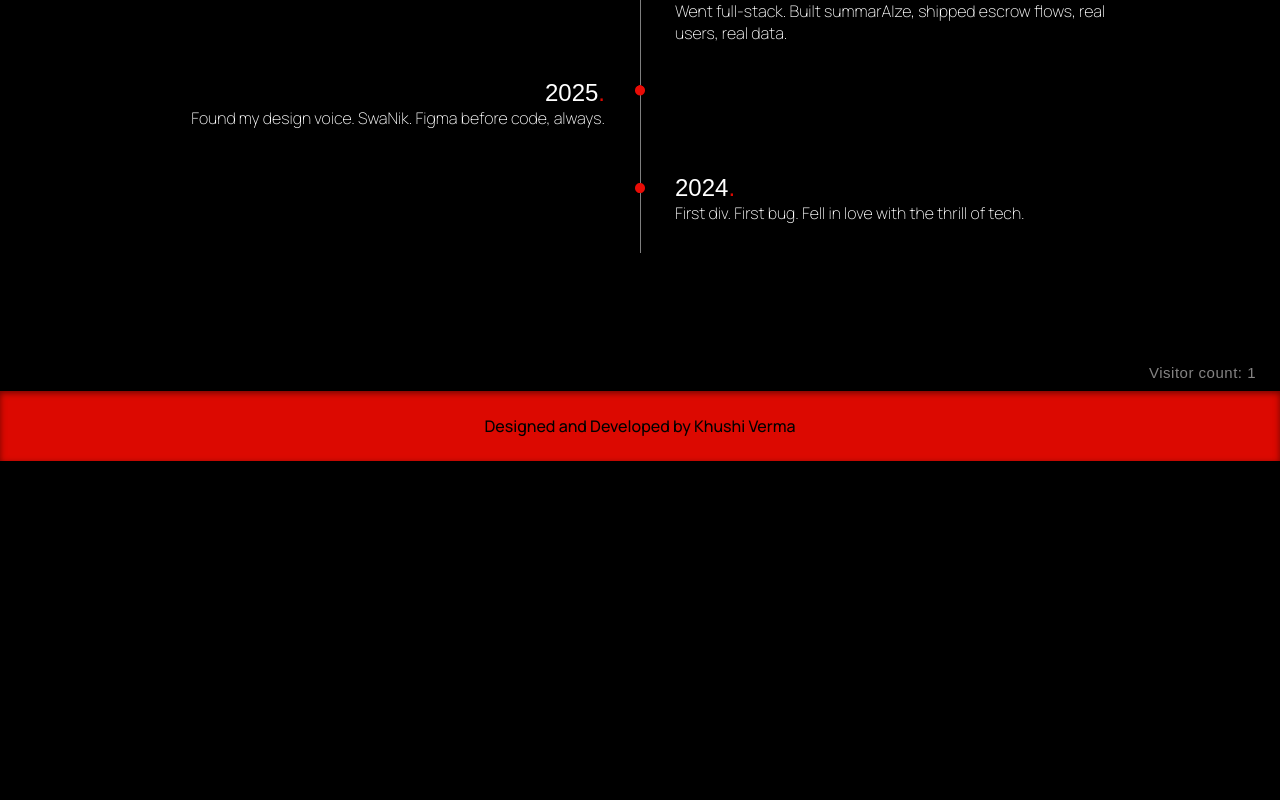
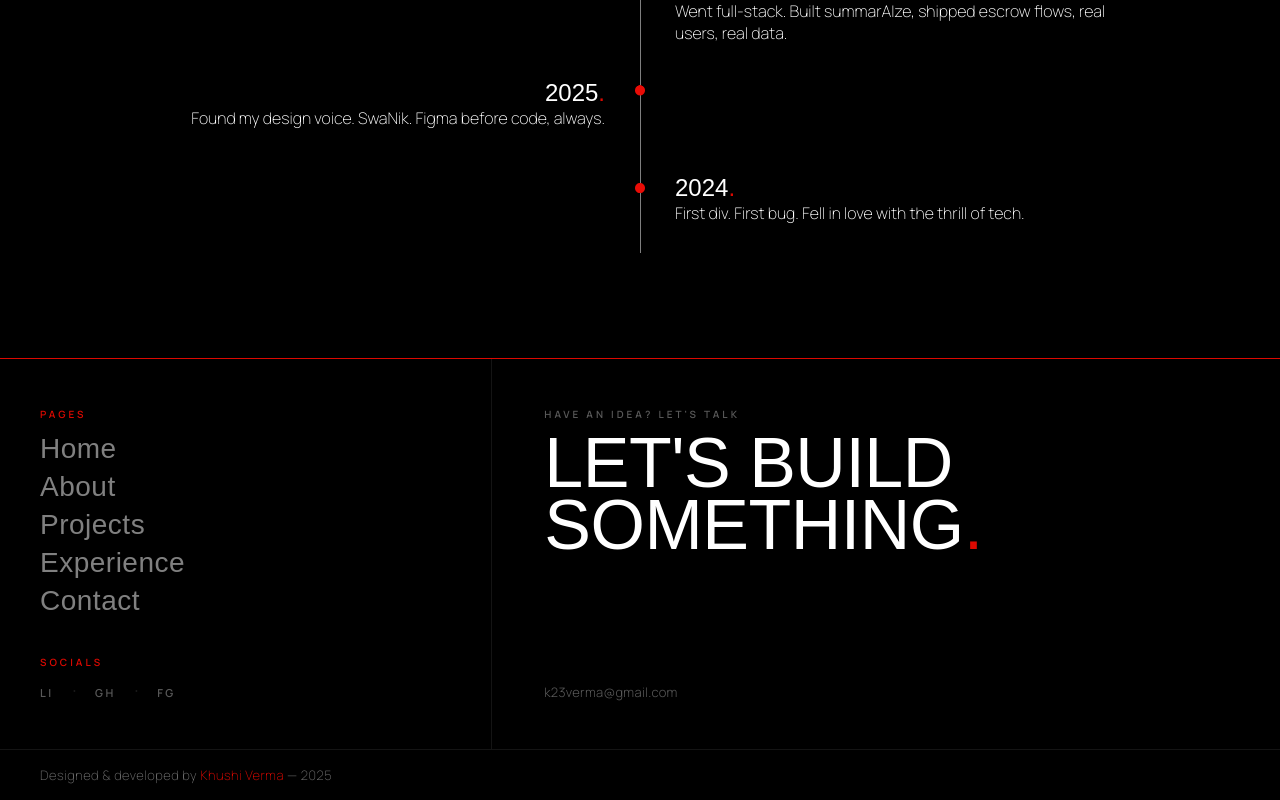
Before and after one commit to Khushi23V/Personal-Portfolio, a React (Vite) app: page / in a window 1280 px wide. Shown: the part 2196-2996 px from the top of the page. Before the commit the page ends 2657 px from the top, so only its background shows below. Built offline with nearby package versions, Linux system fonts and the light colour scheme; no server answers; a web font is replaced by a local one.

Commit message:
Footer redesign and visitor count logic updated with Supabase

```diff
--- a/package.json
+++ b/package.json
@@ -10,6 +10,7 @@
     "preview": "vite preview"
   },
   "dependencies": {
+    "@supabase/supabase-js": "^2.108.0",
     "react": "^19.2.0",
     "react-dom": "^19.2.0",
     "react-router-dom": "^6.30.3"
--- a/src/components/Footer.jsx
+++ b/src/components/Footer.jsx
@@ -1,38 +1,95 @@
 import React, { useEffect, useState } from "react";
+import { Link } from "react-router-dom";
+import { createClient } from "@supabase/supabase-js";
+
+const supabase = createClient(
+  import.meta.env.VITE_SUPABASE_URL,
+  import.meta.env.VITE_SUPABASE_ANON_KEY
+);
 
 export default function Footer() {
   const [count, setCount] = useState(null);
 
   useEffect(() => {
-    // Simple localStorage visitor counter (no backend needed)
-    // Increments once per unique browser session
-    try {
-      const stored = parseInt(localStorage.getItem("kv_visit_count") || "0", 10);
-      const sessionKey = "kv_visited_this_session";
-      const alreadyCounted = sessionStorage.getItem(sessionKey);
+    const SESSION_KEY = "kv_visited_this_session";
 
-      let newCount = stored;
-      if (!alreadyCounted) {
-        newCount = stored + 1;
-        localStorage.setItem("kv_visit_count", String(newCount));
-        sessionStorage.setItem(sessionKey, "1");
+    async function handleVisit() {
+      try {
+        const alreadyCounted = sessionStorage.getItem(SESSION_KEY);
+
+        if (!alreadyCounted) {
+          const { data, error } = await supabase.rpc("increment_visitor_count");
+          if (error) throw error;
+          setCount(data);
+          sessionStorage.setItem(SESSION_KEY, "1");
+        } else {
+          const { data, error } = await supabase
+            .from("visitor_count")
+            .select("count")
+            .eq("id", 1)
+            .single();
+          if (error) throw error;
+          setCount(data.count);
+        }
+      } catch (err) {
+        console.error("Visitor count error:", err);
       }
-      setCount(newCount);
-    } catch {
-      // If storage is blocked, just show nothing
     }
+
+    handleVisit();
   }, []);
 
   return (
-    <>
-      {count !== null && (
-        <span className="visitor-count" aria-label={`${count} visitors`}>
-          Visitor count: {count.toLocaleString()}
+    <footer className="footer">
+      <div className="footer-main">
+
+        <div className="footer-left">
+          <div>
+            <p className="footer-section-label">Pages</p>
+            <nav className="footer-nav">
+              <Link to="/">Home</Link>
+              <Link to="/about">About</Link>
+              <Link to="/projects">Projects</Link>
+              <Link to="/experience">Experience</Link>
+              <Link to="/contact">Contact</Link>
+            </nav>
+          </div>
+          <div>
+            <p className="footer-section-label">Socials</p>
+            <div className="footer-socials">
+              <a href="https://www.linkedin.com/in/khushiverma23/" target="_blank" rel="noreferrer" aria-label="LinkedIn" className="footer-soc-link">LI</a>
+              <span className="footer-soc-sep">·</span>
+              <a href="https://github.com/Khushi23V" target="_blank" rel="noreferrer" aria-label="GitHub" className="footer-soc-link">GH</a>
+              <span className="footer-soc-sep">·</span>
+              <a href="https://www.figma.com/@khushiv" target="_blank" rel="noreferrer" aria-label="Figma" className="footer-soc-link">FG</a>
+            </div>
+          </div>
+        </div>
+
+        <div className="footer-right">
+          <div>
+            <p className="footer-cta-label">Have an idea? Let's talk</p>
+            <h2 className="footer-cta-headline">
+              LET'S BUILD<br />SOMETHING<span className="accent">.</span>
+            </h2>
+          </div>
+          <a className="footer-email" href="mailto:k23verma@gmail.com">
+            k23verma@gmail.com
+          </a>
+        </div>
+
+      </div>
+
+      <div className="footer-bottom">
+        <span className="footer-copy">
+          Designed &amp; developed by <span className="accent">Khushi Verma</span> — 2025
         </span>
-      )}
-      <footer className="footer">
-        <p>Designed and Developed by Khushi Verma</p>
-      </footer>
-    </>
+        {count !== null && (
+          <span className="footer-visitor-count" aria-label={`${count} visitors`}>
+            {count.toLocaleString()} visitors
+          </span>
+        )}
+      </div>
+    </footer>
   );
 }
--- a/src/index.css
+++ b/src/index.css
@@ -1088,35 +1088,170 @@ header {
 /* FOOTER */
 
 footer {
-  background-color: var(--t2-color);
+  background-color: var(--bg-color);
+  border-top: 1.5px solid var(--t2-color);
+  width: 100%;
   position: relative;
-  width: 100%;
-  height: 70px;
-  bottom: 0;
-  display: flex;
-  justify-content: center;
-  align-items: center;
-  padding: 0 60px;
-  box-shadow: inset 0 2px 6px rgba(0, 0, 0, 0.5);
-}
-
-footer p {
-  background: none;
-  font-family: var(--font1);
-  color: var(--t3-color);
-  font-size: var(--t-font);
+}
+
+.footer-main {
+  display: grid;
+  grid-template-columns: 1fr 1.6fr;
+  border-bottom: 1px solid rgba(255, 255, 255, 0.08);
+}
+
+
+.footer-left {
+  padding: 48px 40px;
+  border-right: 1px solid rgba(255, 255, 255, 0.08);
+  display: flex;
+  flex-direction: column;
+  justify-content: space-between;
+  gap: 40px;
+}
+
+.footer-section-label {
+  font-family: var(--font1);
+  font-size: 10px;
+  font-weight: 600;
+  letter-spacing: 3px;
+  text-transform: uppercase;
+  color: var(--t2-color);
+  margin: 0 0 14px 0;
+}
+
+.footer-nav {
+  display: flex;
+  flex-direction: column;
+  gap: 10px;
+}
+
+.footer-nav a {
+  font-family: var(--font2);
+  font-size: 28px;
+  font-weight: 400;
+  color: rgba(255, 255, 255, 0.5);
+  text-decoration: none;
+  letter-spacing: 0.5px;
+  line-height: 1;
+  transition: color 0.18s ease;
+  background: transparent;
+  padding: 0;
+  border-radius: 0;
+}
+
+.footer-nav a:hover {
+  color: var(--t1-color);
+  background: transparent;
+  font-weight: 400;
+  box-shadow: none;
+}
+
+.footer-socials {
+  display: flex;
+  gap: 18px;
+  align-items: center;
+  background: transparent;
+}
+
+.footer-soc-link {
+  font-family: var(--font1);
+  font-size: 11px;
+  font-weight: 600;
+  letter-spacing: 2.5px;
+  text-transform: uppercase;
+  color: rgba(255, 255, 255, 0.35);
+  text-decoration: none;
+  background: transparent;
+  padding: 0;
+  border-radius: 0;
+  transition: color 0.18s ease;
+}
+
+.footer-soc-link:hover {
+  color: var(--t2-color);
+  background: transparent;
+  font-weight: 600;
+  box-shadow: none;
+}
+
+.footer-soc-sep {
+  color: rgba(255, 255, 255, 0.1);
+  font-size: 16px;
+  background: transparent;
+}
+
+
+.footer-right {
+  padding: 48px 52px;
+  display: flex;
+  flex-direction: column;
+  justify-content: space-between;
+  gap: 32px;
+}
+
+.footer-cta-label {
+  font-family: var(--font1);
+  font-size: 10px;
+  font-weight: 600;
+  letter-spacing: 3px;
+  text-transform: uppercase;
+  color: rgba(255, 255, 255, 0.35);
+  margin: 0 0 12px 0;
+  background: transparent;
+}
+
+.footer-cta-headline {
+  font-family: var(--font2);
+  font-size: clamp(48px, 7vw, 70px);
   font-weight: 500;
-}
-
-/* Visitor counter */
-.visitor-count {
-  display: block;
-  text-align: right;
-  padding: 6px 24px 10px;
+  line-height: 0.88;
+  letter-spacing: -0.5px;
+  color: var(--t1-color);
+  margin: 0;
+  background: transparent;
+}
+
+.footer-email {
+  font-family: var(--font1);
+  font-size: 13px;
+  font-weight: 300;
+  color: rgba(255, 255, 255, 0.35);
+  text-decoration: none;
+  letter-spacing: 0.3px;
+  background: transparent;
+  transition: color 0.18s ease;
+  align-self: flex-start;
+}
+
+.footer-email:hover {
+  color: var(--t1-color);
+}
+
+/* BOTTOM BAR */
+
+.footer-bottom {
+  display: flex;
+  align-items: center;
+  justify-content: space-between;
+  padding: 16px 40px;
+  background: transparent;
+}
+
+.footer-copy {
+  font-family: var(--font1);
+  font-size: 13px;
+  font-weight: 200;
+  color: rgb(112, 112, 112);
+  letter-spacing: 0.5px;
+  background: transparent;
+}
+
+.footer-visitor-count {
   font-family: var(--font2);
   font-size: 15px;
   font-weight: 400;
-  color: rgb(133, 132, 132);
+  color: rgb(129, 129, 129);
   letter-spacing: 0.5px;
   background: transparent;
   pointer-events: none;
@@ -1363,8 +1498,31 @@ footer p {
     border-radius: 12px;
   }
 
-  footer p {
-    font-size:14px;
+  .footer-main {
+    grid-template-columns: 1fr;
+  }
+
+  .footer-left {
+    border-right: none;
+    border-bottom: 1px solid rgba(255, 255, 255, 0.08);
+    padding: 36px 20px;
+    gap: 32px;
+  }
+
+  .footer-nav a {
+    font-size: 24px;
+  }
+
+  .footer-right {
+    padding: 36px 20px;
+    gap: 28px;
+  }
+
+  .footer-bottom {
+    padding: 14px 20px;
+    flex-direction: column;
+    align-items: flex-start;
+    gap: 6px;
   }
 
 
```
Also changed, not shown: 2 other files (tests, documents, lock files or other folders).
